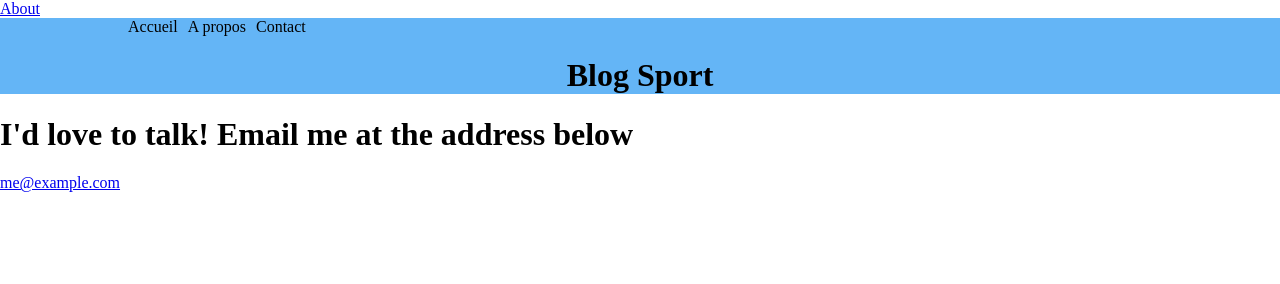
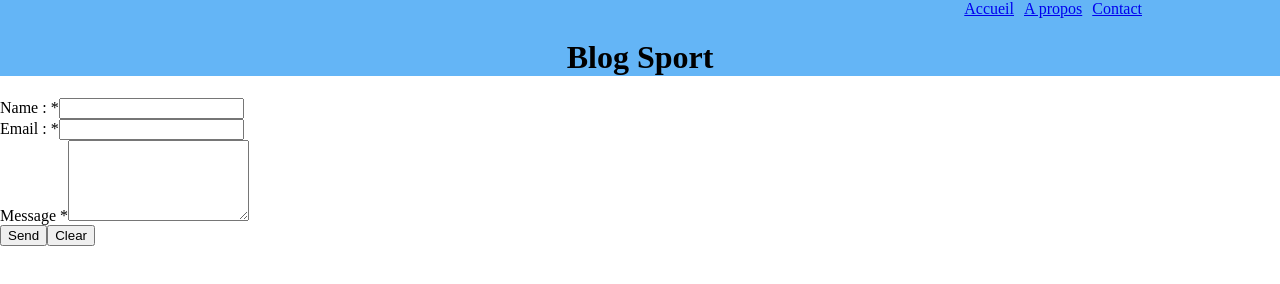
Before and after one commit to ceulain/blog-sport, a Gatsby site: page /contact in a window 1280 px wide. Built offline with nearby package versions, Linux system fonts and the light colour scheme; Gatsby itself is replaced by a stand-in of ours.

Commit message:
add contact  page

```diff
--- a/package.json
+++ b/package.json
@@ -13,12 +13,15 @@
     "test": "echo \"Write tests! -> https://gatsby.dev/unit-testing\""
   },
   "dependencies": {
+    "body-parser": "^1.19.0",
+    "express": "^4.17.1",
     "gatsby": "^2.8.6",
     "gatsby-plugin-sass": "^2.1.0",
     "gatsby-plugin-typography": "^2.2.13",
     "gatsby-source-filesystem": "^2.1.5",
     "gatsby-transformer-remark": "^2.6.5",
     "node-sass": "^4.12.0",
+    "nodemailer": "^6.3.0",
     "react": "^16.8.6",
     "react-dom": "^16.8.6",
     "react-typography": "^0.16.19",
--- a/src/components/header.js
+++ b/src/components/header.js
@@ -1,15 +1,8 @@
 import React from "react"
 import headerStyles from "./styles/header.module.scss"
-import { graphql, useStaticQuery } from 'gatsby'
-const itemList = ["Accueil", "A propos", "Contact"]
+import { graphql, useStaticQuery, Link } from 'gatsby'
 
-const buildList = () =>
-  itemList.map(item => {
-    return <li className={headerStyles.li}>{item}</li>
-  })
 const Header = () => {
-  console.log(headerStyles)
-
   const data = useStaticQuery(
     graphql`
       query {
@@ -24,7 +17,17 @@ const Header = () => {
   return (
     <header className={headerStyles.header_container}>
       <nav>
-        <ul className={headerStyles.ul}>{buildList()}</ul>
+        <ul className={headerStyles.ul}>
+          <Link to="/">
+            <li className={headerStyles.li}>{"Accueil"}</li>
+          </Link>
+          <Link to="/about">
+            <li className={headerStyles.li}>{"A propos"}</li>
+          </Link>
+          <Link to="/contact">
+            <li className={headerStyles.li}>{"Contact"}</li>
+          </Link>
+        </ul>
       </nav>
       <h1>{data.site.siteMetadata.title}</h1>
     </header>
--- a/src/components/layout.js
+++ b/src/components/layout.js
@@ -5,11 +5,6 @@ import { Link } from "gatsby"
 
 export default ({ children }) => (
   <div>
-    <Link
-      to={`/about/`}
-    >
-      About
-    </Link>
     <Header />
     {children}
   </div>
--- a/src/components/styles/header.module.scss
+++ b/src/components/styles/header.module.scss
@@ -15,12 +15,13 @@
 }
 
 .ul {
+  display: flex;
+  justify-content: flex-end;
   list-style-type: none;
-  display: flex;
   padding: 0;
 }
 
 .li {
+  margin-right: 10px;
   text-decoration: none;
-  margin-right: 10px;
 }
--- /dev/null
+++ b/src/pages/children-and-high-level-sport.md
@@ -0,0 +1,8 @@
+---
+title: "Les enfants et le sport de haut niveau"
+date: "2019-07-22"
+---
+Je veux donner aux personnes qui le désirent les outils nécessaire qui permettra la réussite de leurs enfants au plus haut niveau.
+Pandas are really sweet.
+
+Here's a video of a panda eating sweets.
--- a/src/pages/contact.js
+++ b/src/pages/contact.js
@@ -3,9 +3,21 @@ import Layout from "../components/layout"
 
 export default () => (
   <Layout>
-    <h1>I'd love to talk! Email me at the address below</h1>
-    <p>
-      <a href="mailto:me@example.com">me@example.com</a>
-    </p>
+    <form method="post" action="#">
+      <div>
+        <label for="name">Name : <abbr>*</abbr></label>
+        <input type="text" name="name" id="name" />
+      </div>
+      <div>
+        <label for="email">Email : <abbr>*</abbr></label>
+        <input type="email" name="email" id="email" />
+      </div>
+      <div>
+        <label for="message">Message <abbr>*</abbr></label>
+        <textarea name="message" id="message" rows="5" />
+      </div>
+      <button type="submit">Send</button>
+      <input type="reset" value="Clear" />
+    </form>
   </Layout>
 )
```
Also changed, not shown: server/handleForm.js (added, +33 -0 lines), 1 other file.
